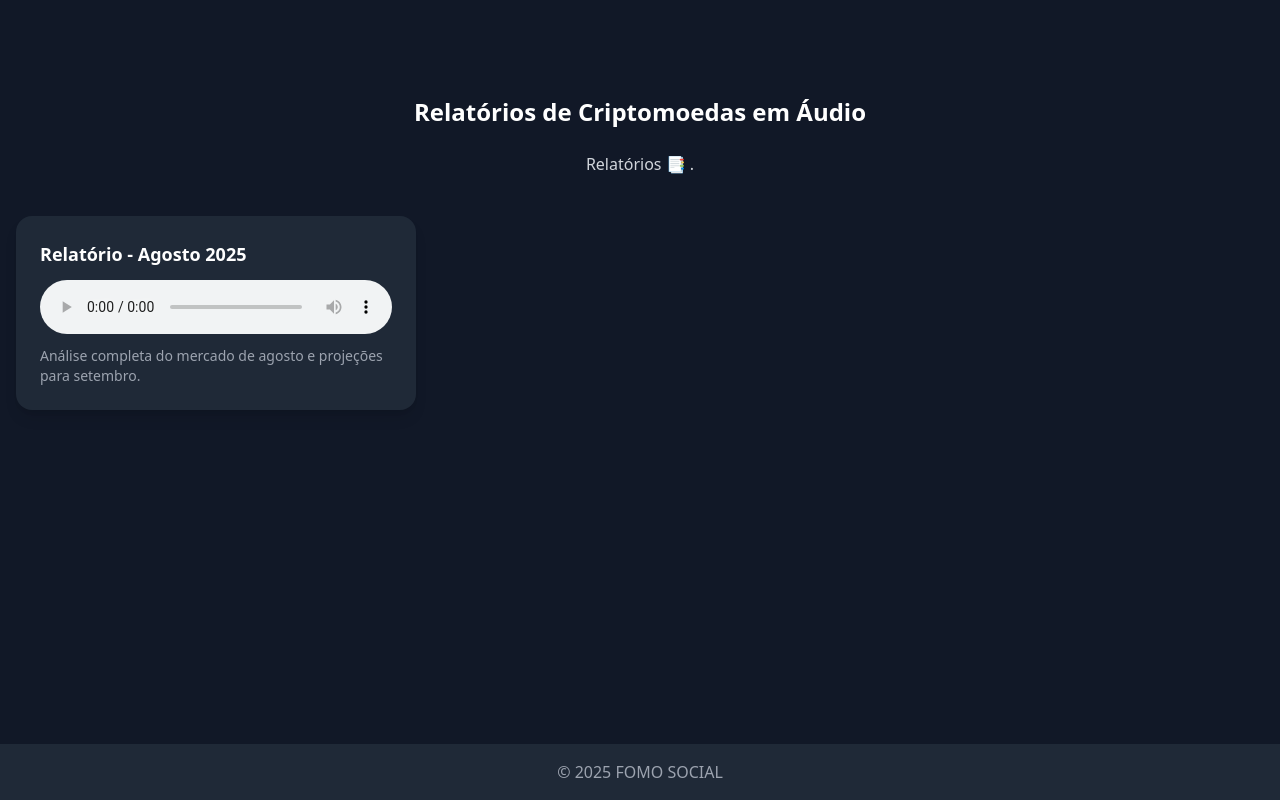
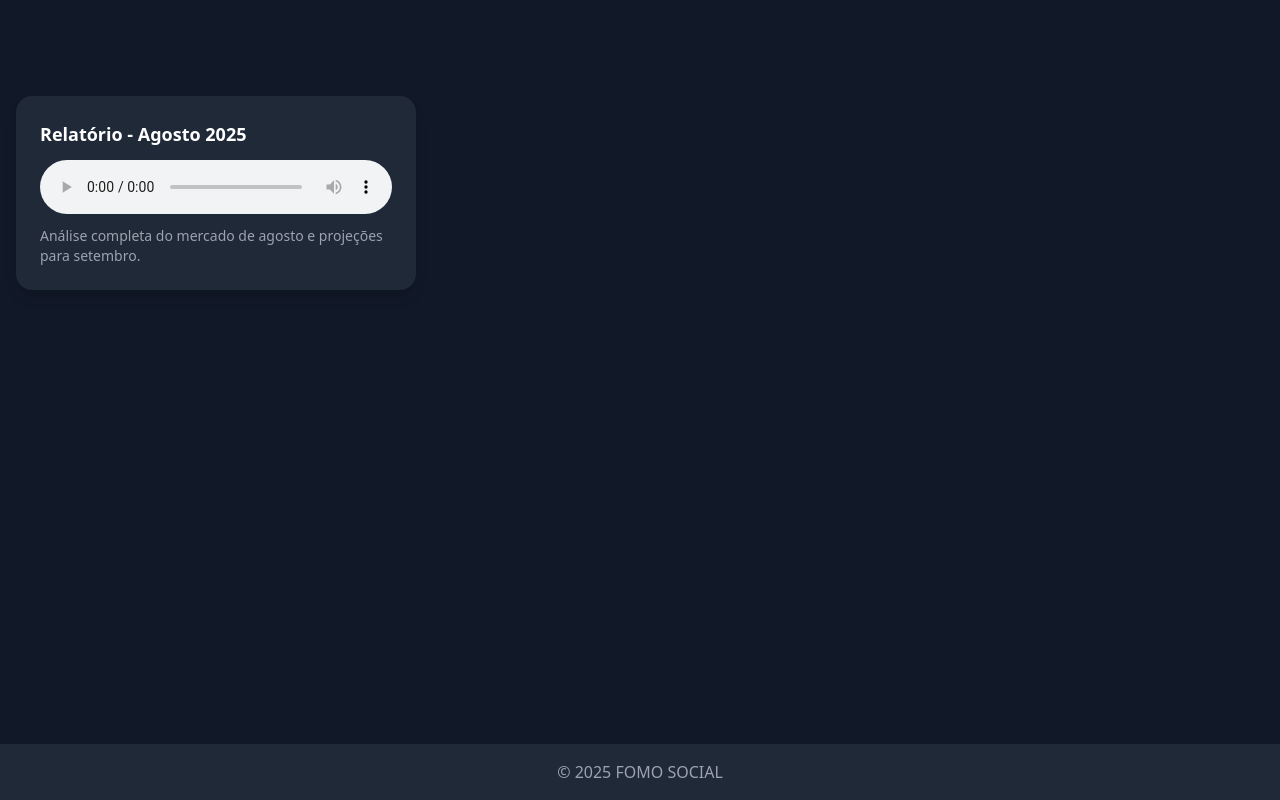
Before and after one commit to shitcoinheiros/fomosocial, a plain HTML site: page report.html in a window 1280 px wide. Drawn offline with nearby package versions, Linux system fonts and the light colour scheme.

Commit message:
Update report.html

```diff
--- a/report.html
+++ b/report.html
@@ -3,7 +3,7 @@
 <head>
   <meta charset="UTF-8">
   <meta name="viewport" content="width=device-width, initial-scale=1.0">
-  <title>Relatórios em Áudio - FOMO SOCIAL</title>
+
   <script src="https://cdn.tailwindcss.com"></script>
 </head>
 <body class="bg-gray-900 text-white min-h-screen flex flex-col">
@@ -12,8 +12,7 @@
 
   <!-- Conteúdo -->
   <main class="flex-1 container mx-auto px-4 pt-24 pb-16">
-    <h2 class="text-2xl font-bold mb-6 text-center">Relatórios de Criptomoedas em Áudio</h2>
-    <p class="text-gray-300 text-center mb-10">Relatórios 📑 .</p>
+
 
     <!-- Lista de relatórios -->
     <div class="grid grid-cols-1 md:grid-cols-2 lg:grid-cols-3 gap-6">
```
